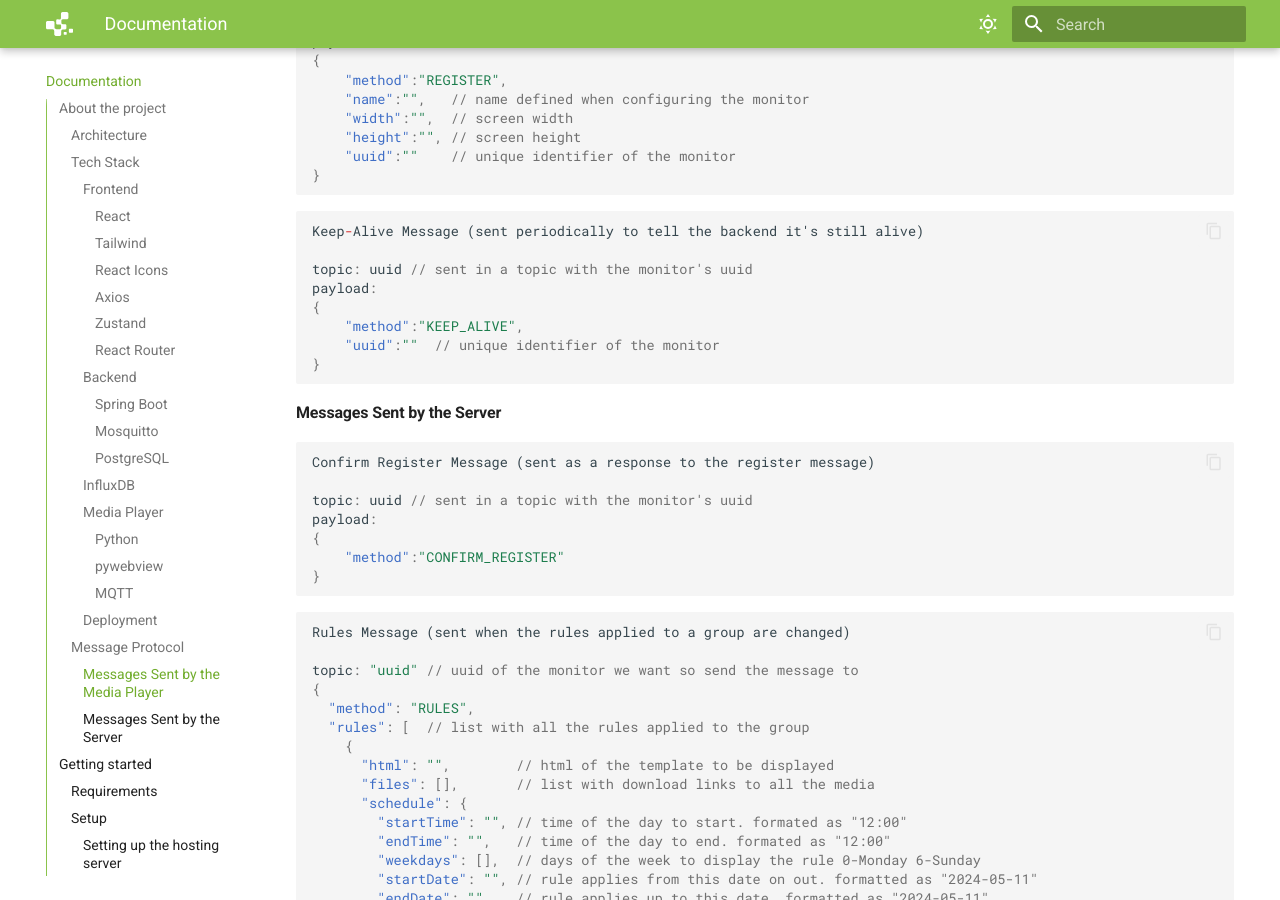
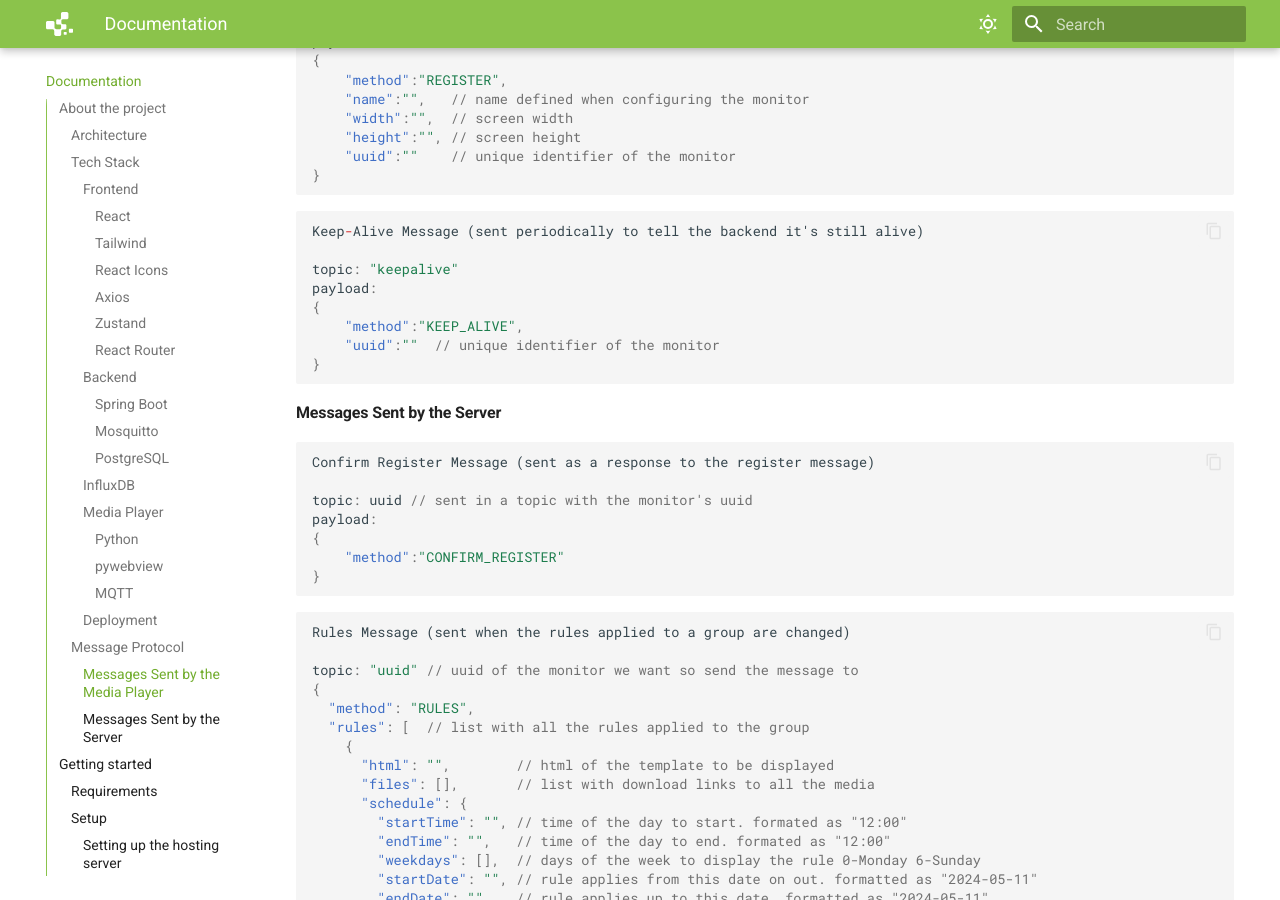
Before and after one commit to UA-Smart-Signage-Platform/Documentation-Website, an MkDocs documentation site: the page built from docs/documentation.md, in a window 1280 px wide and 900 px high, scrolled down 2965 px. Built offline with MkDocs 1.6.1 and Material for MkDocs 9.7.7, drawn with Linux system fonts in a browser that asks for light colours.

Commit message:
fixed wrong topic in the keep alive messages

````diff
--- a/docs/documentation.md
+++ b/docs/documentation.md
@@ -67,7 +67,7 @@ payload:
 ```json
 Keep-Alive Message (sent periodically to tell the backend it's still alive)
 
-topic: uuid // sent in a topic with the monitor's uuid
+topic: "keepalive"
 payload:
 {
     "method":"KEEP_ALIVE",
````
